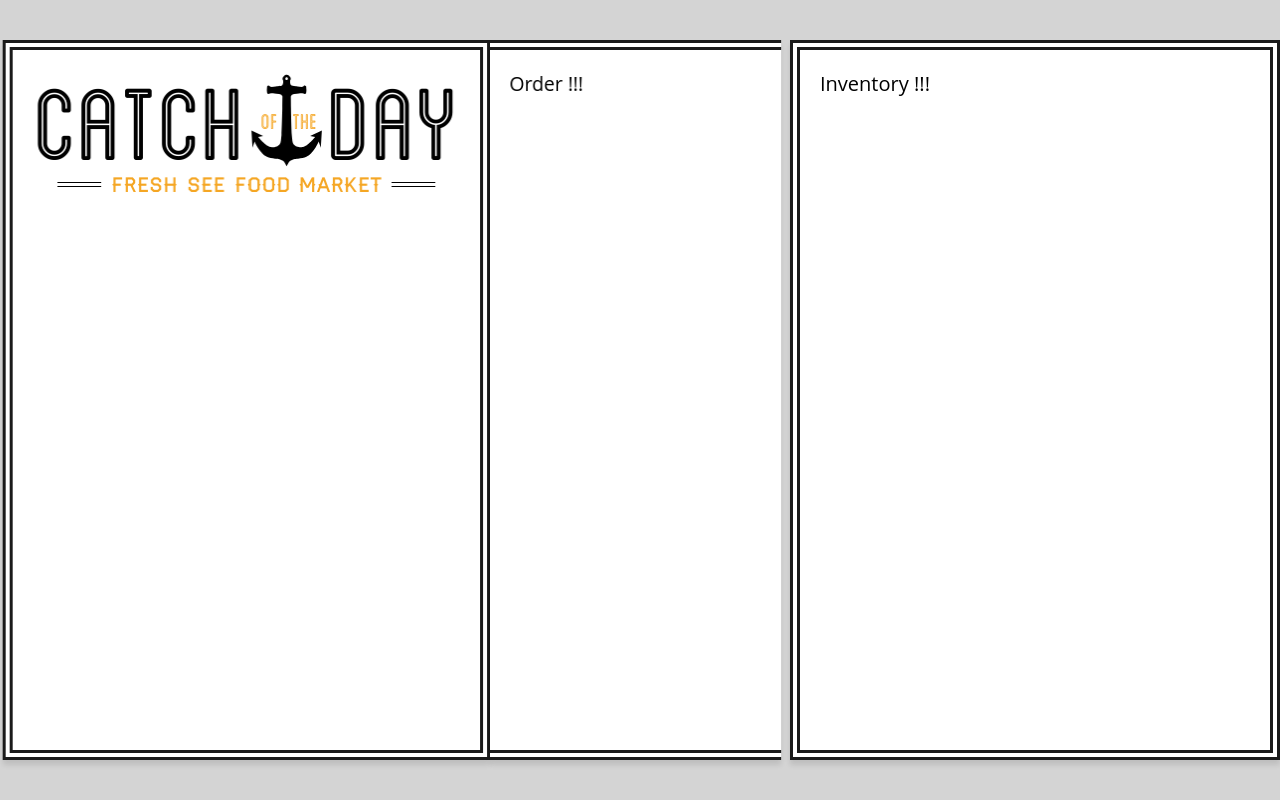
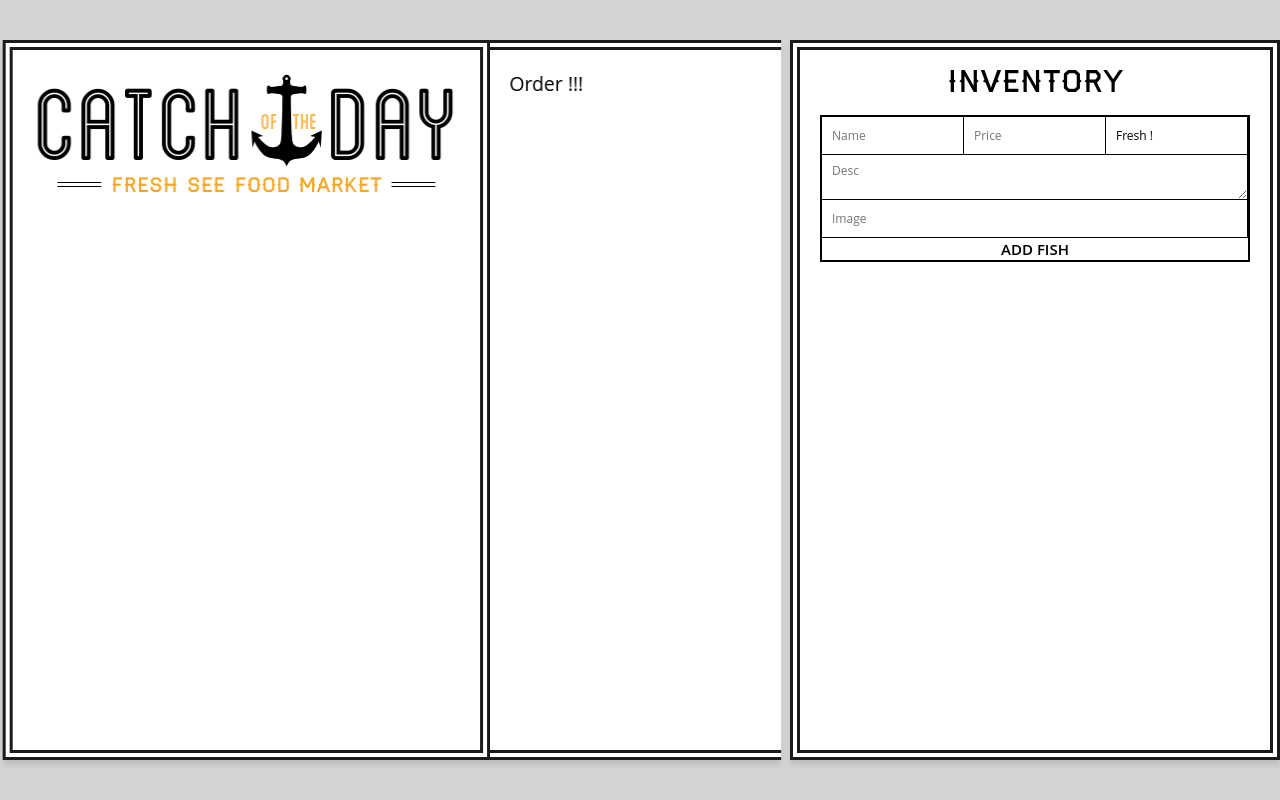
Before and after one commit to iraviteja/React-Fish-Store-Project, a React (Create React App) app: page /store/1 in a window 1280 px wide. Built offline with nearby package versions, Linux system fonts and the light colour scheme.

Commit message:
Understanding State

```diff
--- /dev/null
+++ b/src/components/AddFishForm.js
@@ -0,0 +1,53 @@
+import React, { Component } from "react";
+
+class AddFishForm extends Component {
+  nameRef = React.createRef();
+  priceRef = React.createRef();
+  statusRef = React.createRef();
+  descRef = React.createRef();
+  imageRef = React.createRef();
+  createFish = event => {
+    event.preventDefault();
+    const fish = {
+      name: this.nameRef.current.value,
+      price: parseFloat(this.priceRef.current.value),
+      status: this.statusRef.current.value,
+      desc: this.descRef.current.value,
+      image: this.imageRef.current.value
+    };
+    this.props.addFish(fish);
+    event.currentTarget.reset();
+  };
+  render() {
+    return (
+      <form className="fish-edit" onSubmit={this.createFish}>
+        <input name="name" ref={this.nameRef} type="text" placeholder="Name" />
+        <input
+          name="price"
+          ref={this.priceRef}
+          type="text"
+          placeholder="Price"
+        />
+        <select name="status" ref={this.statusRef}>
+          <option value="available">Fresh !</option>
+          <option value="unavailable">Sold out !</option>
+        </select>
+        <textarea
+          name="desc"
+          ref={this.descRef}
+          type="text"
+          placeholder="Desc"
+        />
+        <input
+          name="image"
+          ref={this.imageRef}
+          type="text"
+          placeholder="Image"
+        />
+        <button type="submit"> Add Fish</button>
+      </form>
+    );
+  }
+}
+
+export default AddFishForm;
--- a/src/components/App.js
+++ b/src/components/App.js
@@ -4,6 +4,18 @@
 import Order from "./Order";
 
 class App extends Component {
+  state = {
+    fishes: {},
+    order: {}
+  };
+  addFish = fish => {
+    // 1. Take a copy of exiting state
+    const fishesCopy = { ...this.state.fishes };
+    // 2. Add our new fish to that fishes variable
+    fishesCopy[`fish${Date.now()}`] = fish;
+    // 3. Set the new fish object to state
+    this.setState({ fishes: fishesCopy });
+  };
   render() {
     return (
       <div className="catch-of-the-day">
@@ -11,7 +23,7 @@
           <Header tagline="Fresh see food market" />
         </div>
         <Order />
-        <Inventory />
+        <Inventory addFish={this.addFish} />
       </div>
     );
   }
--- a/src/components/Inventory.js
+++ b/src/components/Inventory.js
@@ -1,8 +1,15 @@
 import React, { Component } from "react";
+
+import AddFishForm from "./AddFishForm";
 
 class Inventory extends Component {
   render() {
-    return <div className="inventory">Inventory !!!</div>;
+    return (
+      <div className="inventory">
+        <h2>Inventory</h2>
+        <AddFishForm addFish={this.props.addFish} />
+      </div>
+    );
   }
 }
 
```
